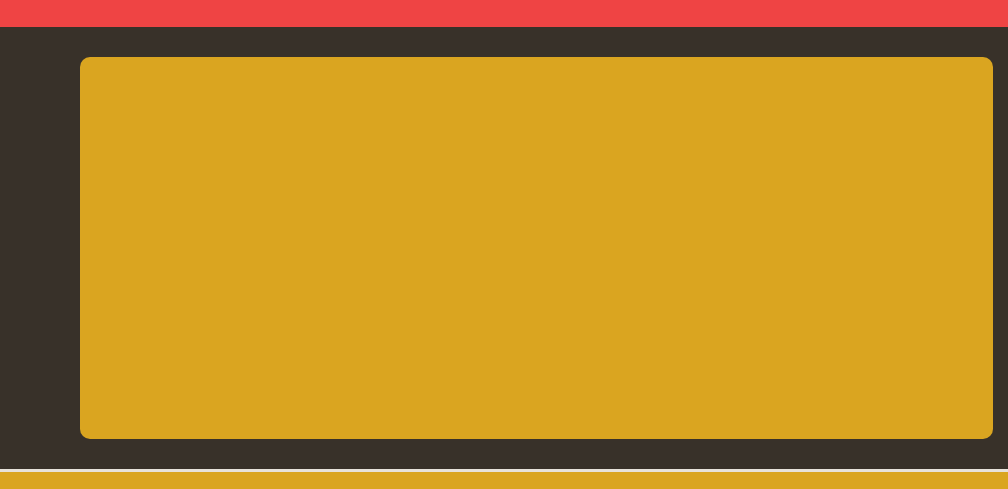
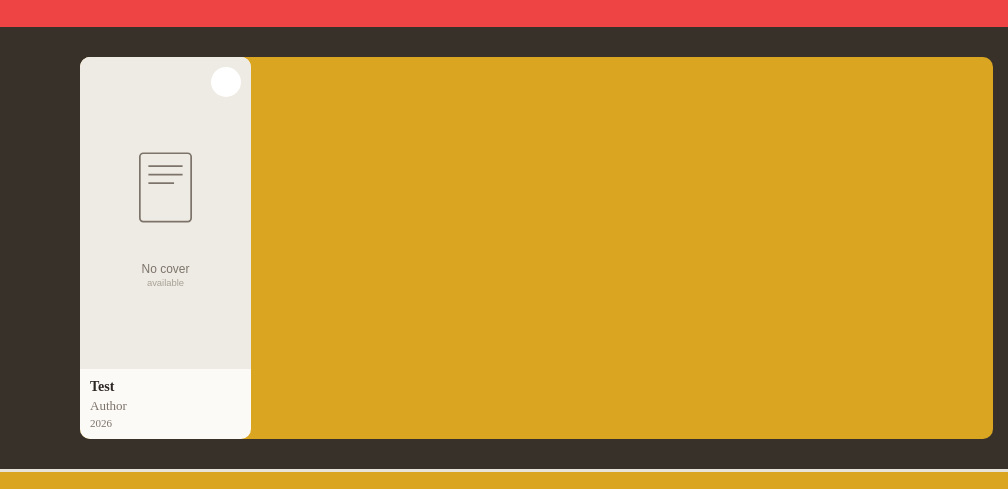
Before and after one commit to carrotist-coder/BooksCatalogue, a website built with webpack: page index.html in a window 1280 px wide. Shown: the part 251-740 px from the top of the page, 0-1008 px from the left. Built offline with nearby package versions, Linux system fonts and the light colour scheme.

Commit message:
feat: book card, no cover placeholder

```diff
--- a/index.html
+++ b/index.html
@@ -34,7 +34,23 @@
             </form>
         </section>
         <section class="catalog">
-            <div class="results" id="results-grid"></div>
+            <div class="results" id="results-grid">
+                <div class="book">
+                    <div class="book__image-wrapper">
+                        <img class="book__image" src="assets/no-cover.svg" alt="Book cover">
+                    </div>
+                    <div class="book__info">
+                        <p class="book__title">Test</p>
+                        <p class="book__author">Author</p>
+                        <p class="book__year">2026</p>
+                    </div>
+                    <div class="book__fav-wrapper">
+                        <svg class="book__fav-btn">
+                            <use href="assets/heart.svg"></use>
+                        </svg>
+                    </div>
+                </div>
+            </div>
             <aside class="favorites" id="favorites-section">
                 <div class="favorites__header">
                     <div class="favorites__logo-wrapper">
--- a/src/style.css
+++ b/src/style.css
@@ -165,6 +165,75 @@ a {
     background-color: var(--yellow);
     flex: 1;
     border-radius: 10px;
+    display: grid;
+    grid-template-columns: repeat(5, 1fr);
+    gap: 15px;
+}
+
+.book {
+    background-color: var(--card);
+    border: none;
+    border-radius: 10px;
+    display: flex;
+    flex-direction: column;
+    position: relative;
+}
+
+.book__image-wrapper {
+    border-radius: 10px 10px 0 0;
+    display: flex;
+    align-items: center;
+    justify-content: center;
+    background-color: var(--secondary);
+    flex: 1;
+}
+
+.book__image {
+    object-fit: cover;
+}
+
+.book__info {
+    padding: 10px;
+    display: flex;
+    flex-direction: column;
+    gap: 3px;
+}
+
+.book__title {
+    color: var(--title);
+    font-weight: bold;
+}
+
+.book__author {
+    font-size: 13px;
+}
+
+.book__year {
+    font-size: 11px;
+}
+
+.book__fav-wrapper {
+    width: 30px;
+    height: 30px;
+    border-radius: 100%;
+    background-color: var(--white);
+    display: flex;
+    justify-content: center;
+    align-items: center;
+    position: absolute;
+    right: 0;
+    margin: 10px;
+}
+
+.book__fav-btn {
+    transform: translate(11%, 11%);
+    width: 20px;
+    height: 20px;
+}
+
+.book__fav-btn:hover {
+    cursor: pointer;
+    color: var(--red);
 }
 
 .favorites {
@@ -197,7 +266,6 @@ a {
 .favorites-logo {
     transform: translate(23%, 23%);
     color: var(--green);
-    opacity: 1;
 }
 
 .favorites-logo svg {
```
Also changed, not shown: src/assets/no-cover.svg (added).
